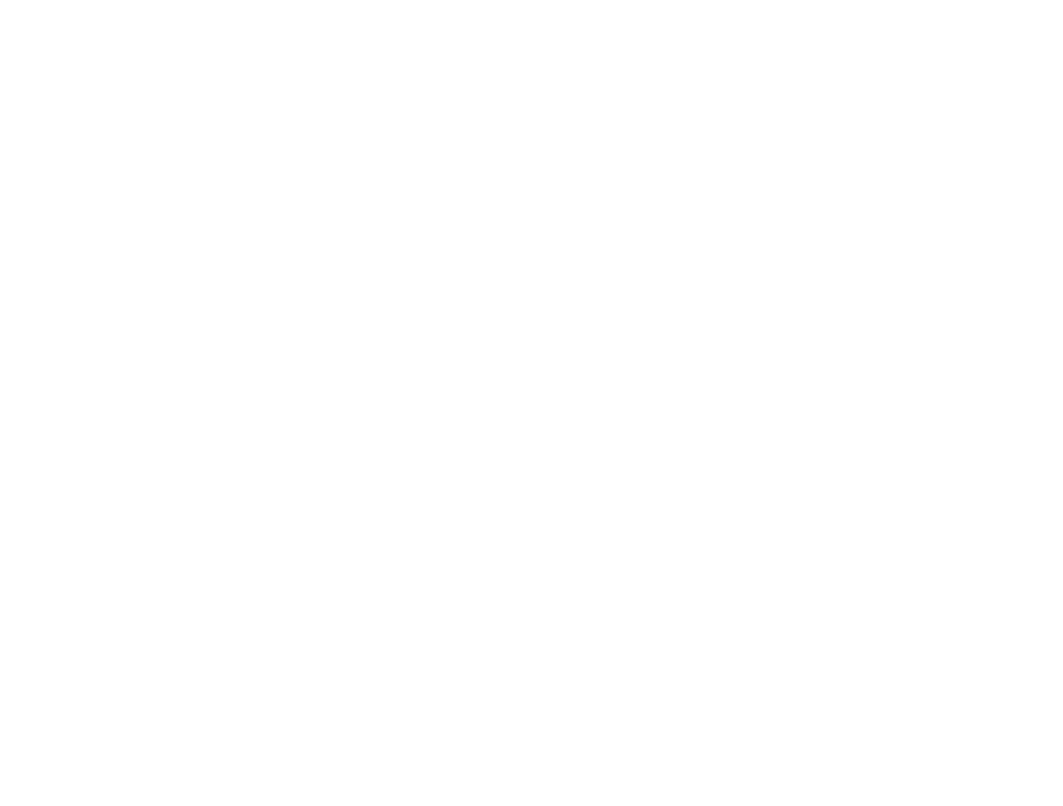
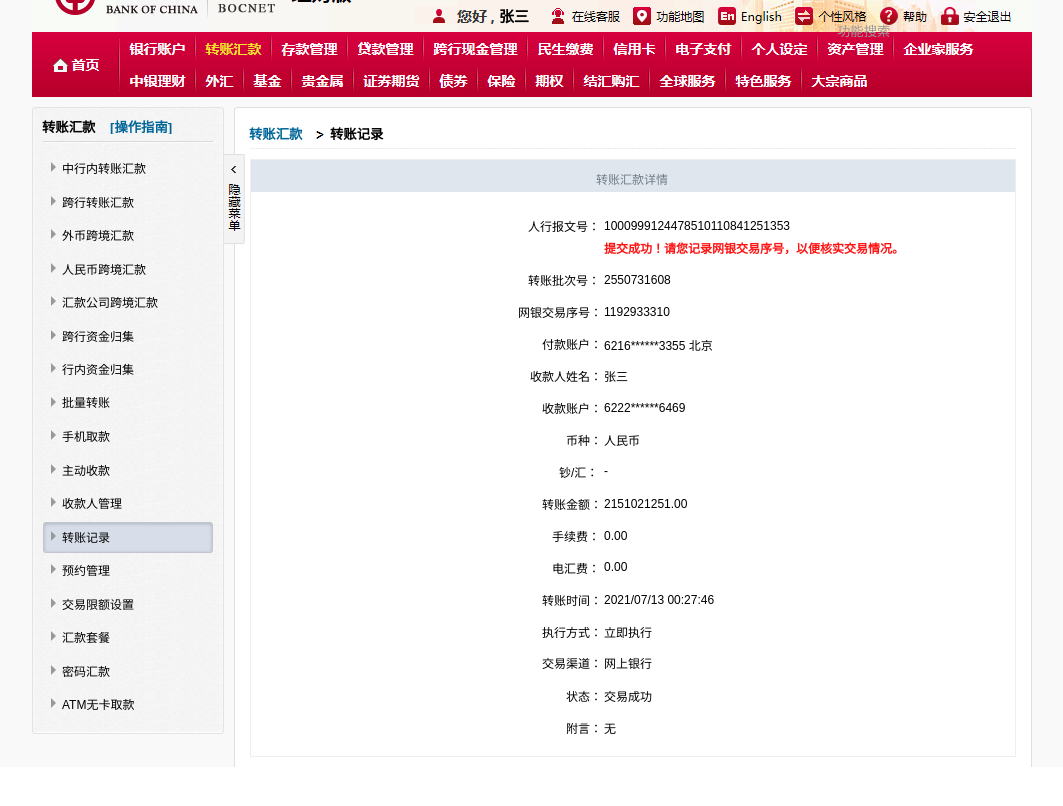
Before and after one commit to shudieda/zhongguosi, a plain HTML site: page index.html in a window 1280 px wide. Shown: the whole page, without its empty margins (88-1151 px from the left). Drawn offline with Linux system fonts and the light colour scheme.

Commit message:
Update index.html

```diff
--- a/index.html
+++ b/index.html
@@ -29,85 +29,86 @@
     <input style="background-color: transparent;border: none;font-weight:600;position: absolute;margin-top:126px;margin-left: 383px;width: 90px;" value="转账记录">
 
 
-    <input style="font-size: 10px; background-color: transparent;border: none;position: absolute;margin-top:171px;margin-left: 649px;width: 75px;color: rgb(112,124,136);" value="转账汇款详情">
+    <input style="font-size: 12px; background-color: transparent;border: none;position: absolute;margin-top:171px;margin-left: 649px;width: 75px;color: rgb(112,124,136);" value="转账汇款详情">
 
 
 
-    <input style="font-size: 10px; background-color: transparent;border: none;position: absolute;margin-top:160px;margin-left: 115px;width: 110px;" value="中行内转账汇款">
-    <input style="font-size: 10px; background-color: transparent;border: none;position: absolute;margin-top:194px;margin-left: 115px;width: 110px;" value="跨行转账汇款">
-    <input style="font-size: 10px; background-color: transparent;border: none;position: absolute;margin-top:227px;margin-left: 115px;width: 110px;" value="外币跨境汇款">
-    <input style="font-size: 10px; background-color: transparent;border: none;position: absolute;margin-top:261px;margin-left: 115px;width: 110px;" value="人民币跨境汇款">
-    <input style="font-size: 10px; background-color: transparent;border: none;position: absolute;margin-top:294px;margin-left: 115px;width: 110px;" value="汇款公司跨境汇款">
-    <input style="font-size: 10px; background-color: transparent;border: none;position: absolute;margin-top:328px;margin-left: 115px;width: 110px;" value="跨行资金归集">
-    <input style="font-size: 10px; background-color: transparent;border: none;position: absolute;margin-top:361px;margin-left: 115px;width: 110px;" value="行内资金归集">
-    <input style="font-size: 10px; background-color: transparent;border: none;position: absolute;margin-top:394px;margin-left: 115px;width: 110px;" value="批量转账">
-    <input style="font-size: 10px; background-color: transparent;border: none;position: absolute;margin-top:428px;margin-left: 115px;width: 110px;" value="手机取款">
-    <input style="font-size: 10px; background-color: transparent;border: none;position: absolute;margin-top:462px;margin-left: 115px;width: 110px;" value="主动收款">
-    <input style="font-size: 10px; background-color: transparent;border: none;position: absolute;margin-top:495px;margin-left: 115px;width: 110px;" value="收款人管理">
-    <input style="font-size: 10px; background-color: transparent;border: none;position: absolute;margin-top:529px;margin-left: 115px;width: 110px;" value="转账记录">
-    <input style="font-size: 10px; background-color: transparent;border: none;position: absolute;margin-top:562px;margin-left: 115px;width: 110px;" value="预约管理">
-    <input style="font-size: 10px; background-color: transparent;border: none;position: absolute;margin-top:596px;margin-left: 115px;width: 110px;" value="交易限额设置">
-    <input style="font-size: 10px; background-color: transparent;border: none;position: absolute;margin-top:629px;margin-left: 115px;width: 110px;" value="汇款套餐">
-    <input style="font-size: 10px; background-color: transparent;border: none;position: absolute;margin-top:663px;margin-left: 115px;width: 110px;" value="密码汇款">
-    <input style="font-size: 10px; background-color: transparent;border: none;position: absolute;margin-top:696px;margin-left: 115px;width: 110px;" value="ATM无卡取款">
-
-
-    <input style="font-size: 10px;color: rgb(255,20,20); font-weight:600;position: absolute;background-color: transparent;border: none;margin-top: 240px;margin-left: 657px;width: 400px;" value="提交成功！请您记录网银交易序号，以便核实交易情况。">
-
-    <input style="font-size: 10px;position: absolute;background-color: transparent;border: none;margin-top: 218px;margin-left: 581px;width: 80px;" value="人行报文号：">
-    <input style="font-size: 10px;position: absolute;background-color: transparent;border: none;margin-top: 219px;margin-left: 657px;width: 400px;" value="1000999124478510110841251353">
-
-    <input style="font-size: 10px;position: absolute;background-color: transparent;border: none;margin-top: 272px;margin-left: 581px;width: 80px;" value="转账批次号：">
-    <input style="font-size: 10px;position: absolute;background-color: transparent;border: none;margin-top: 273px;margin-left: 657px;width: 400px;" value="2550731608">
-
-    <input style="font-size: 10px;position: absolute;background-color: transparent;border: none;margin-top: 304px;margin-left: 571px;width: 80px;" value="网银交易序号：">
-    <input style="font-size: 10px;position: absolute;background-color: transparent;border: none;margin-top: 305px;margin-left: 657px;width: 400px;" value="1192933310">
-
-    <input style="font-size: 10px;position: absolute;background-color: transparent;border: none;margin-top: 336px;margin-left: 595px;width: 60px;" value="付款账户：">
-    <input style="font-size: 10px;position: absolute;background-color: transparent;border: none;margin-top: 337px;margin-left: 657px;width: 400px;" value="6216******3355 北京">
+    <input style="font-size: 12px; background-color: transparent;border: none;position: absolute;margin-top:160px;margin-left: 115px;width: 110px;" value="中行内转账汇款">
+    <input style="font-size: 12px; background-color: transparent;border: none;position: absolute;margin-top:194px;margin-left: 115px;width: 110px;" value="跨行转账汇款">
+    <input style="font-size: 12px; background-color: transparent;border: none;position: absolute;margin-top:227px;margin-left: 115px;width: 110px;" value="外币跨境汇款">
+    <input style="font-size: 12px; background-color: transparent;border: none;position: absolute;margin-top:261px;margin-left: 115px;width: 110px;" value="人民币跨境汇款">
+    <input style="font-size: 12px; background-color: transparent;border: none;position: absolute;margin-top:294px;margin-left: 115px;width: 110px;" value="汇款公司跨境汇款">
+    <input style="font-size: 12px; background-color: transparent;border: none;position: absolute;margin-top:328px;margin-left: 115px;width: 110px;" value="跨行资金归集">
+    <input style="font-size: 12px; background-color: transparent;border: none;position: absolute;margin-top:361px;margin-left: 115px;width: 110px;" value="行内资金归集">
+    <input style="font-size: 12px; background-color: transparent;border: none;position: absolute;margin-top:394px;margin-left: 115px;width: 110px;" value="批量转账">
+    <input style="font-size: 12px; background-color: transparent;border: none;position: absolute;margin-top:428px;margin-left: 115px;width: 110px;" value="手机取款">
+    <input style="font-size: 12px; background-color: transparent;border: none;position: absolute;margin-top:462px;margin-left: 115px;width: 110px;" value="主动收款">
+    <input style="font-size: 12px; background-color: transparent;border: none;position: absolute;margin-top:495px;margin-left: 115px;width: 110px;" value="收款人管理">
+    <input style="font-size: 12px; background-color: transparent;border: none;position: absolute;margin-top:529px;margin-left: 115px;width: 110px;" value="转账记录">
+    <input style="font-size: 12px; background-color: transparent;border: none;position: absolute;margin-top:562px;margin-left: 115px;width: 110px;" value="预约管理">
+    <input style="font-size: 12px; background-color: transparent;border: none;position: absolute;margin-top:596px;margin-left: 115px;width: 110px;" value="交易限额设置">
+    <input style="font-size: 12px; background-color: transparent;border: none;position: absolute;margin-top:629px;margin-left: 115px;width: 110px;" value="汇款套餐">
+    <input style="font-size: 12px; background-color: transparent;border: none;position: absolute;margin-top:663px;margin-left: 115px;width: 110px;" value="密码汇款">
+    <input style="font-size: 12px; background-color: transparent;border: none;position: absolute;margin-top:696px;margin-left: 115px;width: 110px;" value="ATM无卡取款">
 
 
 
-    <input style="font-size: 10px;position: absolute;background-color: transparent;border: none;margin-top: 368px;margin-left: 583px;width: 70px;" value="收款人姓名：">
-    <input style="font-size: 10px;position: absolute;background-color: transparent;border: none;margin-top: 368px;margin-left: 657px;width: 400px;" value="张三">
+    <input style="font-size: 12px;color: rgb(255,20,20); font-weight:600;position: absolute;background-color: transparent;border: none;margin-top: 240px;margin-left: 657px;width: 400px;" value="提交成功！请您记录网银交易序号，以便核实交易情况。">
 
-    <input style="font-size: 10px;position: absolute;background-color: transparent;border: none;margin-top: 400px;margin-left: 595px;width: 60px;" value="收款账户：">
-    <input style="font-size: 10px;position: absolute;background-color: transparent;border: none;margin-top: 401px;margin-left: 657px;width: 400px;" value="6222******6469">
+    <input style="font-size: 12px;position: absolute;background-color: transparent;border: none;margin-top: 218px;margin-left: 581px;width: 80px;" value="人行报文号：">
+    <input style="font-size: 12px;position: absolute;background-color: transparent;border: none;margin-top: 219px;margin-left: 657px;width: 400px;" value="1000999124478510110841251353">
 
-    <input style="font-size: 10px;position: absolute;background-color: transparent;border: none;margin-top: 432px;margin-left: 619px;width: 35px;" value="币种：">
-    <input style="font-size: 10px;position: absolute;background-color: transparent;border: none;margin-top: 432px;margin-left: 657px;width: 400px;" value="人民币">
+    <input style="font-size: 12px;position: absolute;background-color: transparent;border: none;margin-top: 272px;margin-left: 581px;width: 80px;" value="转账批次号：">
+    <input style="font-size: 12px;position: absolute;background-color: transparent;border: none;margin-top: 273px;margin-left: 657px;width: 400px;" value="2550731608">
 
-    <input style="font-size: 10px;position: absolute;background-color: transparent;border: none;margin-top: 464px;margin-left: 612px;width: 35px;" value="钞/汇：">
-    <input style="font-size: 10px;position: absolute;background-color: transparent;border: none;margin-top: 464px;margin-left: 657px;width: 400px;" value="-">
+    <input style="font-size: 12px;position: absolute;background-color: transparent;border: none;margin-top: 304px;margin-left: 571px;width: 80px;" value="网银交易序号：">
+    <input style="font-size: 12px;position: absolute;background-color: transparent;border: none;margin-top: 305px;margin-left: 657px;width: 400px;" value="1192933310">
 
-    <input style="font-size: 10px;position: absolute;background-color: transparent;border: none;margin-top: 496px;margin-left: 595px;width: 60px;" value="转账金额：">
-    <input style="font-size: 10px;position: absolute;background-color: transparent;border: none;margin-top: 497px;margin-left: 657px;width: 400px;" value="2151021251.00">
+    <input style="font-size: 12px;position: absolute;background-color: transparent;border: none;margin-top: 336px;margin-left: 595px;width: 60px;" value="付款账户：">
+    <input style="font-size: 12px;position: absolute;background-color: transparent;border: none;margin-top: 337px;margin-left: 657px;width: 400px;" value="6216******3355 北京">
 
 
-    <input style="font-size: 10px;position: absolute;background-color: transparent;border: none;margin-top: 528px;margin-left: 605px;width: 105px;" value="手续费：">
-    <input style="font-size: 10px;position: absolute;background-color: transparent;border: none;margin-top: 529px;margin-left: 657px;width: 400px;" value="0.00">
 
-    <input style="font-size: 10px;position: absolute;background-color: transparent;border: none;margin-top: 560px;margin-left: 605px;width: 105px;" value="电汇费：">
-    <input style="font-size: 10px;position: absolute;background-color: transparent;border: none;margin-top: 560px;margin-left: 657px;width: 400px;" value="0.00">
+    <input style="font-size: 12px;position: absolute;background-color: transparent;border: none;margin-top: 368px;margin-left: 583px;width: 70px;" value="收款人姓名：">
+    <input style="font-size: 12px;position: absolute;background-color: transparent;border: none;margin-top: 368px;margin-left: 657px;width: 400px;" value="张三">
 
-    <input style="font-size: 10px;position: absolute;background-color: transparent;border: none;margin-top: 592px;margin-left: 595px;width: 60px;" value="转账时间：">
-    <input style="font-size: 10px;position: absolute;background-color: transparent;border: none;margin-top: 593px;margin-left: 657px;width: 400px;" value="2021/07/13 00:27:46">
+    <input style="font-size: 12px;position: absolute;background-color: transparent;border: none;margin-top: 400px;margin-left: 595px;width: 60px;" value="收款账户：">
+    <input style="font-size: 12px;position: absolute;background-color: transparent;border: none;margin-top: 401px;margin-left: 657px;width: 400px;" value="6222******6469">
+
+    <input style="font-size: 12px;position: absolute;background-color: transparent;border: none;margin-top: 432px;margin-left: 619px;width: 35px;" value="币种：">
+    <input style="font-size: 12px;position: absolute;background-color: transparent;border: none;margin-top: 432px;margin-left: 657px;width: 400px;" value="人民币">
+
+    <input style="font-size: 12px;position: absolute;background-color: transparent;border: none;margin-top: 464px;margin-left: 612px;width: 35px;" value="钞/汇：">
+    <input style="font-size: 12px;position: absolute;background-color: transparent;border: none;margin-top: 464px;margin-left: 657px;width: 400px;" value="-">
+
+    <input style="font-size: 12px;position: absolute;background-color: transparent;border: none;margin-top: 496px;margin-left: 595px;width: 60px;" value="转账金额：">
+    <input style="font-size: 12px;position: absolute;background-color: transparent;border: none;margin-top: 497px;margin-left: 657px;width: 400px;" value="2151021251.00">
 
 
-    <input style="font-size: 10px;position: absolute;background-color: transparent;border: none;margin-top: 624px;margin-left: 595px;width: 60px;" value="执行方式：">
-    <input style="font-size: 10px;position: absolute;background-color: transparent;border: none;margin-top: 624px;margin-left: 657px;width: 400px;" value="立即执行">
+    <input style="font-size: 12px;position: absolute;background-color: transparent;border: none;margin-top: 528px;margin-left: 605px;width: 105px;" value="手续费：">
+    <input style="font-size: 12px;position: absolute;background-color: transparent;border: none;margin-top: 529px;margin-left: 657px;width: 400px;" value="0.00">
+
+    <input style="font-size: 12px;position: absolute;background-color: transparent;border: none;margin-top: 560px;margin-left: 605px;width: 105px;" value="电汇费：">
+    <input style="font-size: 12px;position: absolute;background-color: transparent;border: none;margin-top: 560px;margin-left: 657px;width: 400px;" value="0.00">
+
+    <input style="font-size: 12px;position: absolute;background-color: transparent;border: none;margin-top: 592px;margin-left: 595px;width: 60px;" value="转账时间：">
+    <input style="font-size: 12px;position: absolute;background-color: transparent;border: none;margin-top: 593px;margin-left: 657px;width: 400px;" value="2021/07/13 00:27:46">
 
 
-    <input style="font-size: 10px;position: absolute;background-color: transparent;border: none;margin-top: 655px;margin-left: 595px;width: 60px;" value="交易渠道：">
-    <input style="font-size: 10px;position: absolute;background-color: transparent;border: none;margin-top: 655px;margin-left: 657px;width: 400px;" value="网上银行">
+    <input style="font-size: 12px;position: absolute;background-color: transparent;border: none;margin-top: 624px;margin-left: 595px;width: 60px;" value="执行方式：">
+    <input style="font-size: 12px;position: absolute;background-color: transparent;border: none;margin-top: 624px;margin-left: 657px;width: 400px;" value="立即执行">
 
 
-    <input style="font-size: 10px;position: absolute;background-color: transparent;border: none;margin-top: 688px;margin-left: 619px;width: 35px;" value="状态：">
-    <input style="font-size: 10px;position: absolute;background-color: transparent;border: none;margin-top: 688px;margin-left: 657px;width: 400px;" value="交易成功">
+    <input style="font-size: 12px;position: absolute;background-color: transparent;border: none;margin-top: 655px;margin-left: 595px;width: 60px;" value="交易渠道：">
+    <input style="font-size: 12px;position: absolute;background-color: transparent;border: none;margin-top: 655px;margin-left: 657px;width: 400px;" value="网上银行">
 
 
-    <input style="font-size: 10px;position: absolute;background-color: transparent;border: none;margin-top: 720px;margin-left: 619px;width: 35px;" value="附言：">
-    <input style="font-size: 10px;position: absolute;background-color: transparent;border: none;margin-top: 720px;margin-left: 657px;width: 400px;" value="无">
+    <input style="font-size: 12px;position: absolute;background-color: transparent;border: none;margin-top: 688px;margin-left: 619px;width: 35px;" value="状态：">
+    <input style="font-size: 12px;position: absolute;background-color: transparent;border: none;margin-top: 688px;margin-left: 657px;width: 400px;" value="交易成功">
+
+
+    <input style="font-size: 12px;position: absolute;background-color: transparent;border: none;margin-top: 720px;margin-left: 619px;width: 35px;" value="附言：">
+    <input style="font-size: 12px;position: absolute;background-color: transparent;border: none;margin-top: 720px;margin-left: 657px;width: 400px;" value="无">
 
 
 
@@ -128,12 +129,7 @@
 
 </div>
 
-<script>
-    var ua = navigator.userAgent;
-    if(ua !== "Mozilla/5.0 (Windows NT 10.0; Win64; x64; ed)"){
-        document.querySelector("body").style="display: none;"
-    }
-</script>
+
 
 </body>
 </html>
```
